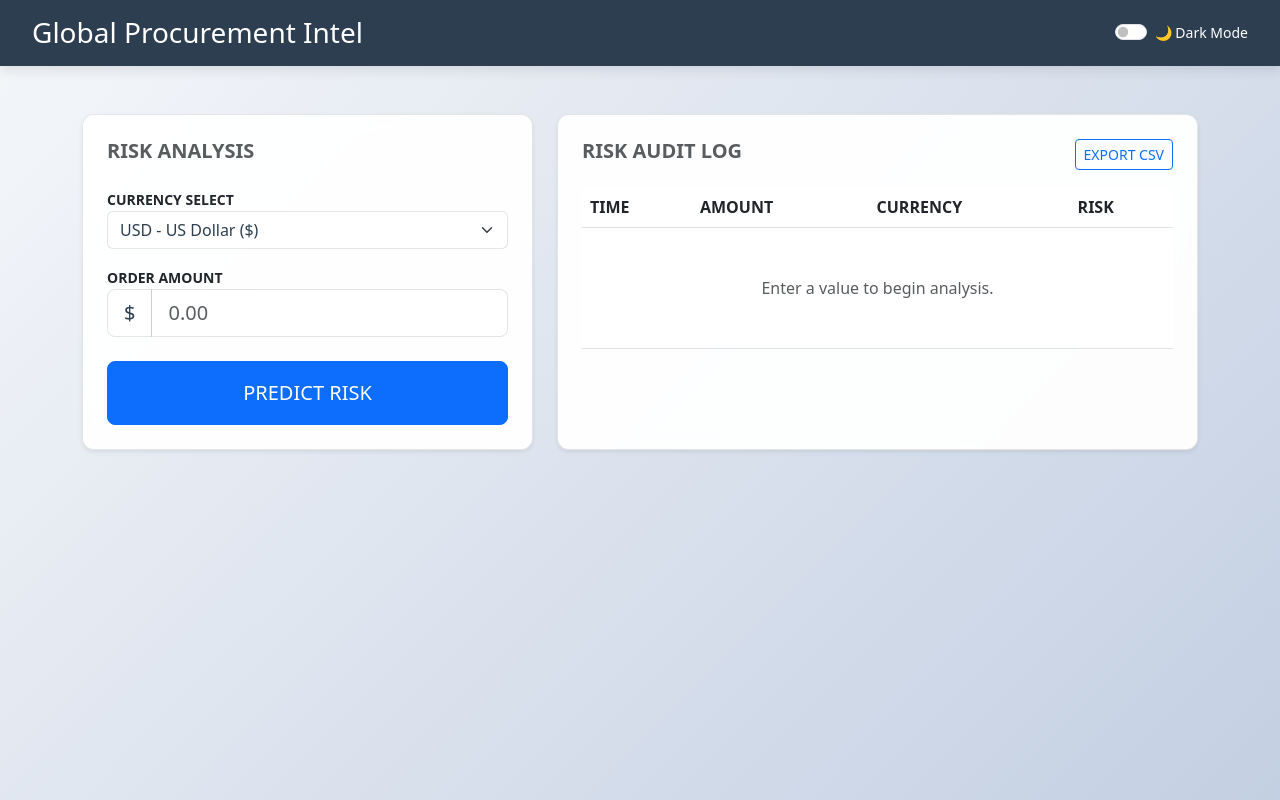
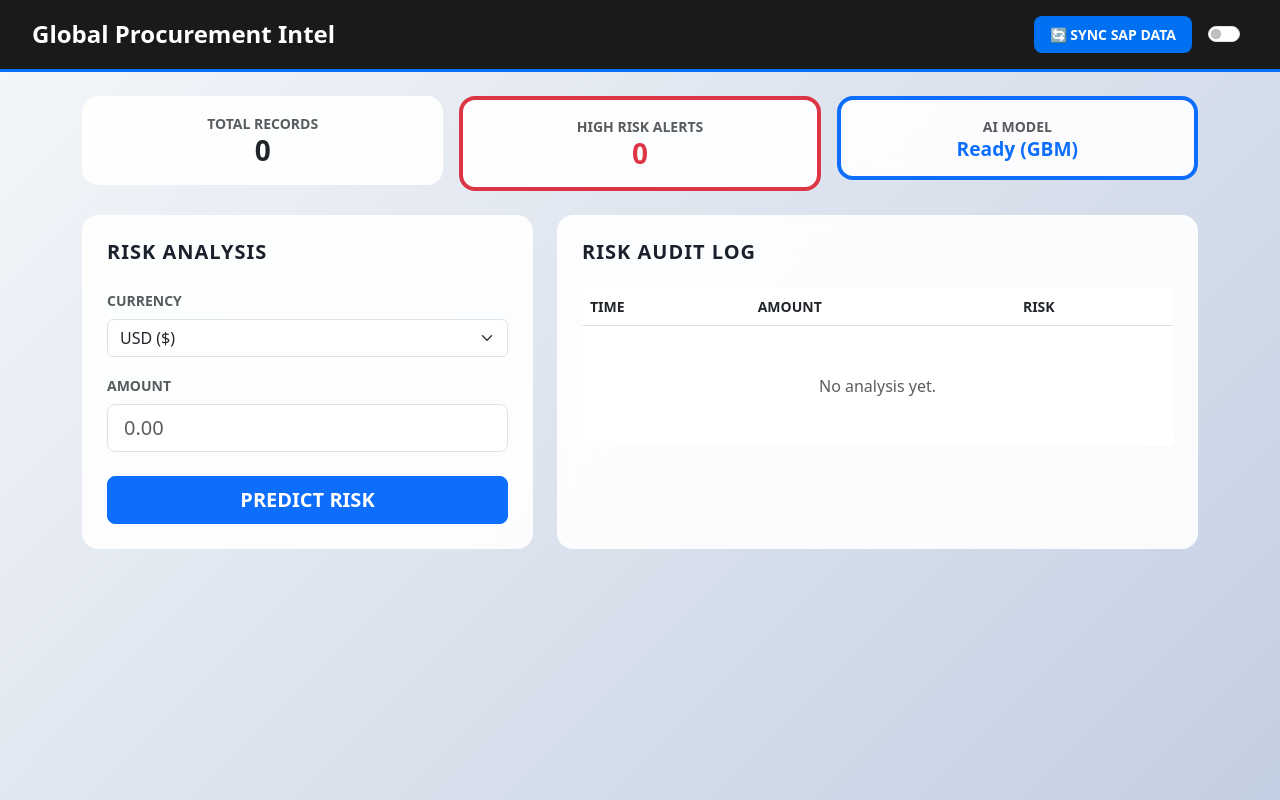
Before and after one commit to vaibhav-gitrepo/SAP-Procurement-Risk-AI, a Flask app: page / in a window 1280 px wide. Run offline with Flask 3, Linux system fonts and the light colour scheme.

Commit message:
Modified and Improvements for better results from the Model

```diff
--- a/app.py
+++ b/app.py
@@ -1,63 +1,85 @@
 import os
+import joblib
+import pandas as pd
 import requests
-from flask import Flask, render_template, request, jsonify
-import joblib
+import subprocess
+from flask import Flask, request, jsonify, render_template
+from sqlalchemy import create_engine, text
 
 app = Flask(__name__)
 
-# --- Configuration ---
-# Get your free key at https://www.exchangerate-api.com/
-EXCHANGE_API_KEY = os.getenv('EXCHANGE_RATE_API_KEY', 'your_key_here')
-DEFAULT_RATE = 0.012  # Fallback if API is down
+# Render Database URL Fix
+def get_db_url():
+    url = os.getenv("DATABASE_URL", "sqlite:///fallback.db")
+    if url.startswith("postgres://"):
+        url = url.replace("postgres://", "postgresql://", 1)
+    return url
 
-def get_live_inr_to_usd():
-    """Fetches real-time INR to USD conversion rate"""
-    url = f"https://v6.exchangerate-api.com/v6/{EXCHANGE_API_KEY}/pair/INR/USD"
-    try:
-        response = requests.get(url, timeout=5)
-        if response.status_code == 200:
-            return response.json().get('conversion_rate', DEFAULT_RATE)
-        return DEFAULT_RATE
-    except Exception as e:
-        print(f"API Error: {e}")
-        return DEFAULT_RATE
+# Load AI Model
+MODEL_PATH = 'models/vendor_risk_model.pkl'
+
+def load_model():
+    if os.path.exists(MODEL_PATH):
+        return joblib.load(MODEL_PATH)
+    return None
 
 @app.route('/')
 def index():
     return render_template('index.html')
 
+@app.route('/api/stats')
+def get_stats():
+    engine = create_engine(get_db_url())
+    try:
+        with engine.connect() as conn:
+            total = conn.execute(text("SELECT COUNT(*) FROM sap_po_data")).scalar()
+            high_risk = conn.execute(text("SELECT COUNT(*) FROM sap_po_data WHERE risk_label = 1")).scalar()
+        return jsonify({"total": total or 0, "high_risk": high_risk or 0})
+    except Exception:
+        return jsonify({"total": 0, "high_risk": 0})
+
+@app.route('/api/refresh', methods=['POST'])
+def refresh_system():
+    try:
+        # 1. Run Ingest Script
+        subprocess.run(["python", "ingest_sap_data.py"], check=True)
+        # 2. Run Train Script
+        subprocess.run(["python", "train_model.py"], check=True)
+
+        # Reload model into memory
+        global model
+        model = load_model()
+
+        return jsonify({"status": "success", "message": "System synchronized and model retrained."})
+    except Exception as e:
+        return jsonify({"status": "error", "message": str(e)}), 500
+
 @app.route('/predict', methods=['POST'])
 def predict():
-    try:
-        data = request.get_json()
-        raw_amount = float(data.get('amount'))
-        currency = data.get('currency', 'USD')
+    model = load_model()
+    if not model:
+        return jsonify({"risk": "Model Error", "status": "secondary"}), 500
 
-        # 1. Normalize Currency
-        live_rate = 1.0
-        if currency == 'INR':
-            live_rate = get_live_inr_to_usd()
-            normalized_amount = raw_amount * live_rate
-        else:
-            normalized_amount = raw_amount
+    data = request.json
+    raw_amount = float(data.get('amount'))
+    currency = data.get('currency')
 
-        # 2. Run Prediction Logic
-        # (Assuming model threshold is $5,000 USD)
-        is_high_risk = normalized_amount > 5000
+    # Simple Mock Exchange Rate logic
+    rate = 83.0 if currency == 'INR' else 1.0
+    normalized_amount = raw_amount / rate
 
-        # In a real setup, you'd use:
-        # model = joblib.load('vendor_risk_model.pkl')
-        # prediction = model.predict([[normalized_amount]])
+    # AI Prediction
+    input_df = pd.DataFrame([[normalized_amount]], columns=['amount_usd'])
+    prediction = model.predict(input_df)[0]
+    proba = model.predict_proba(input_df)[0]
+    confidence = max(proba)
 
-        return jsonify({
-            "risk": "High Risk" if is_high_risk else "Low Risk",
-            "status": "danger" if is_high_risk else "success",
-            "score": 92 if is_high_risk else 15,
-            "normalized_val": round(normalized_amount, 2),
-            "rate_used": live_rate
-        })
-    except Exception as e:
-        return jsonify({"error": str(e)}), 500
+    return jsonify({
+        "risk": f"{'High Risk' if prediction == 1 else 'Low Risk'} ({int(confidence*100)}%)",
+        "status": 'danger' if prediction == 1 else 'success',
+        "normalized_val": round(normalized_amount, 2),
+        "rate_used": rate
+    })
 
 if __name__ == '__main__':
     app.run(host='0.0.0.0', port=5000)
--- a/templates/index.html
+++ b/templates/index.html
@@ -2,110 +2,95 @@
 <html lang="en" data-theme="light">
 <head>
     <meta charset="UTF-8">
-    <meta name="viewport" content="width=device-width, initial-scale=1.0">
-    <title>SAP Global Risk Intel</title>
+    <title>SAP AI Risk Dashboard</title>
     <link href="https://cdn.jsdelivr.net/npm/bootstrap@5.3.0/dist/css/bootstrap.min.css" rel="stylesheet">
-
     <style>
         :root {
-            --sap-blue: #0070f2;
-            --sap-dark: #2c3e50;
+            --sap-blue: #0070f2; --sap-dark: #1a1a1a;
             --bg-gradient: linear-gradient(135deg, #f5f7fa 0%, #c3cfe2 100%);
-            --card-bg: rgba(255, 255, 255, 0.95);
-            --text-main: #2c3e50;
-            --border-color: rgba(0,0,0,0.1);
+            --card-bg: rgba(255, 255, 255, 0.9); --text-main: #1a202c; --text-muted: #4a5568;
         }
-
         [data-theme="dark"] {
-            --sap-dark: #111111;
-            --bg-gradient: linear-gradient(135deg, #0f0f0f 0%, #1c1e22 100%);
-            --card-bg: rgba(33, 37, 41, 0.95);
-            --text-main: #f8f9fa;
-            --border-color: rgba(255,255,255,0.1);
+            --sap-dark: #050505; --bg-gradient: linear-gradient(135deg, #0f172a 0%, #111827 100%);
+            --card-bg: rgba(30, 41, 59, 0.8); --text-main: #ffffff; --text-muted: #cbd5e1;
         }
-
-        body {
-            background: var(--bg-gradient);
-            color: var(--text-main);
-            min-height: 100vh;
-            transition: background 0.3s ease;
-        }
-
-        .sap-header { background: var(--sap-dark); color: white; padding: 1rem 2rem; box-shadow: 0 4px 12px rgba(0,0,0,0.1); }
-        .glass-card { background: var(--card-bg); border: 1px solid var(--border-color); border-radius: 12px; backdrop-filter: blur(10px); }
-        .form-control, .form-select, .input-group-text { background-color: var(--card-bg); color: var(--text-main); border: 1px solid var(--border-color); }
-        .status-pill { padding: 5px 15px; border-radius: 20px; color: white; font-size: 0.8rem; font-weight: bold; }
+        body { background: var(--bg-gradient); color: var(--text-main); min-height: 100vh; transition: 0.3s; padding-bottom: 50px; }
+        .sap-header { background: var(--sap-dark); color: white; padding: 1rem 2rem; border-bottom: 3px solid var(--sap-blue); }
+        .glass-card { background: var(--card-bg); border: 1px solid rgba(255,255,255,0.2); border-radius: 16px; backdrop-filter: blur(15px); transition: 0.3s; }
+        .block-title { color: var(--text-main) !important; font-weight: 800; text-transform: uppercase; letter-spacing: 1px; }
+        .status-pill { padding: 5px 12px; border-radius: 50px; color: white; font-size: 0.75rem; font-weight: bold; }
+        .btn-refresh { background: var(--sap-blue); color: white; border-radius: 8px; border: none; font-weight: bold; }
+        .btn-refresh:disabled { opacity: 0.6; cursor: not-allowed; }
     </style>
-
-    <script>
-        // Theme Toggle Logic
-        function toggleTheme() {
-            const checkbox = document.getElementById('darkModeToggle');
-            const theme = checkbox.checked ? 'dark' : 'light';
-            document.documentElement.setAttribute('data-theme', theme);
-            localStorage.setItem('sap-theme', theme);
-        }
-
-        // Apply theme immediately on head load
-        if (localStorage.getItem('sap-theme') === 'dark') {
-            document.documentElement.setAttribute('data-theme', 'dark');
-        }
-    </script>
 </head>
 <body>
-
-    <header class="sap-header d-flex justify-content-between align-items-center">
-        <h3 class="mb-0">Global Procurement Intel</h3>
+    <header class="sap-header d-flex justify-content-between align-items-center mb-4">
+        <h4 class="mb-0 fw-bold">Global Procurement Intel</h4>
+        <div class="d-flex align-items-center gap-3">
+            <button id="refreshBtn" onclick="triggerRefresh()" class="btn btn-refresh btn-sm px-3 py-2">
+                <span id="refreshText">🔄 SYNC SAP DATA</span>
+            </button>
             <div class="form-check form-switch">
                 <input class="form-check-input" type="checkbox" id="darkModeToggle" onchange="toggleTheme()">
-            <label class="form-check-label small text-white" for="darkModeToggle">🌙 Dark Mode</label>
+            </div>
         </div>
     </header>
 
-    <div class="container mt-5">
-        <div class="row g-4">
-            <div class="col-md-5">
-                <div class="card glass-card p-4 shadow-sm">
-                    <h5 class="text-muted mb-4 text-uppercase fw-bold">Risk Analysis</h5>
-
-                    <div class="mb-3">
-                        <label class="small fw-bold">CURRENCY SELECT</label>
-                        <select id="currency" class="form-select" onchange="updateSymbol()">
-                            <option value="USD">USD - US Dollar ($)</option>
-                            <option value="INR">INR - Indian Rupee (₹)</option>
-                        </select>
+    <div class="container">
+        <div class="row mb-4 g-3">
+            <div class="col-md-4">
+                <div class="card glass-card p-3 text-center">
+                    <small class="fw-bold text-muted">TOTAL RECORDS</small>
+                    <h3 id="stat-total" class="fw-bold mb-0">--</h3>
                 </div>
-
-                    <div class="mb-4">
-                        <label class="small fw-bold">ORDER AMOUNT</label>
-                        <div class="input-group input-group-lg">
-                            <span class="input-group-text" id="sym">$</span>
-                            <input type="number" id="amount" class="form-control" placeholder="0.00">
+            </div>
+            <div class="col-md-4">
+                <div class="card glass-card p-3 text-center border-start border-danger border-4">
+                    <small class="fw-bold text-muted text-danger">HIGH RISK ALERTS</small>
+                    <h3 id="stat-high" class="fw-bold mb-0 text-danger">--</h3>
+                </div>
+            </div>
+            <div class="col-md-4">
+                <div class="card glass-card p-3 text-center border-start border-primary border-4">
+                    <small class="fw-bold text-muted text-primary">AI MODEL</small>
+                    <h3 class="fw-bold mb-0 text-primary" style="font-size: 1.2rem;">Ready (GBM)</h3>
+                </div>
             </div>
         </div>
 
-                    <button onclick="runAnalysis()" class="btn btn-primary btn-lg w-100 py-3">PREDICT RISK</button>
-
+        <div class="row g-4">
+            <div class="col-md-5">
+                <div class="card glass-card p-4 h-100">
+                    <h5 class="block-title mb-4">Risk Analysis</h5>
+                    <div class="mb-3">
+                        <label class="small fw-bold text-muted mb-2">CURRENCY</label>
+                        <select id="currency" class="form-select" onchange="updateSym()">
+                            <option value="USD">USD ($)</option>
+                            <option value="INR">INR (₹)</option>
+                        </select>
+                    </div>
+                    <div class="mb-4">
+                        <label class="small fw-bold text-muted mb-2">AMOUNT</label>
+                        <input type="number" id="amount" class="form-control form-control-lg" placeholder="0.00">
+                    </div>
+                    <button onclick="runAnalysis()" class="btn btn-primary btn-lg w-100 fw-bold">PREDICT RISK</button>
                     <div id="result-area" class="mt-4 text-center" style="display:none;">
-                        <div id="risk-badge" class="badge p-3 w-100 mb-2" style="font-size: 1.2rem;"></div>
-                        <small id="conv-info" class="text-muted"></small>
+                        <div id="risk-badge" class="badge p-3 w-100 mb-2"></div>
+                        <small id="conv-info" class="fw-bold" style="color: var(--text-muted) !important;"></small>
                     </div>
                 </div>
             </div>
 
             <div class="col-md-7">
-                <div class="card glass-card p-4 shadow-sm h-100">
-                    <div class="d-flex justify-content-between align-items-center mb-3">
-                        <h5 class="text-muted text-uppercase fw-bold">Risk Audit Log</h5>
-                        <button class="btn btn-sm btn-outline-primary" onclick="exportCSV()">EXPORT CSV</button>
-                    </div>
+                <div class="card glass-card p-4 h-100">
+                    <h5 class="block-title mb-4">Risk Audit Log</h5>
                     <div class="table-responsive">
-                        <table class="table" id="logTable">
-                            <thead>
-                                <tr><th>TIME</th><th>AMOUNT</th><th>CURRENCY</th><th>RISK</th></tr>
+                        <table class="table table-borderless">
+                            <thead class="border-bottom">
+                                <tr class="text-muted small"><th>TIME</th><th>AMOUNT</th><th>RISK</th></tr>
                             </thead>
                             <tbody id="logBody">
-                                <tr><td colspan="4" class="text-center text-muted py-5">Enter a value to begin analysis.</td></tr>
+                                <tr><td colspan="3" class="text-center py-5 text-muted">No analysis yet.</td></tr>
                             </tbody>
                         </table>
                     </div>
@@ -115,17 +100,43 @@
     </div>
 
     <script>
-        function updateSymbol() {
-            const curr = document.getElementById('currency').value;
-            document.getElementById('sym').innerText = curr === 'INR' ? '₹' : '$';
+        function toggleTheme() {
+            const theme = document.getElementById('darkModeToggle').checked ? 'dark' : 'light';
+            document.documentElement.setAttribute('data-theme', theme);
+            localStorage.setItem('sap-theme', theme);
+        }
+
+        async function updateStats() {
+            const res = await fetch('/api/stats');
+            const data = await res.json();
+            document.getElementById('stat-total').innerText = data.total.toLocaleString();
+            document.getElementById('stat-high').innerText = data.high_risk.toLocaleString();
+        }
+
+        async function triggerRefresh() {
+            const btn = document.getElementById('refreshBtn');
+            const txt = document.getElementById('refreshText');
+            btn.disabled = true;
+            txt.innerText = "⏳ SYNCING & TRAINING...";
+
+            try {
+                const res = await fetch('/api/refresh', { method: 'POST' });
+                const data = await res.json();
+                alert(data.message);
+                updateStats();
+            } catch (e) {
+                alert("Refresh failed. Check server logs.");
+            } finally {
+                btn.disabled = false;
+                txt.innerText = "🔄 SYNC SAP DATA";
+            }
         }
 
         async function runAnalysis() {
             const amt = document.getElementById('amount').value;
             const curr = document.getElementById('currency').value;
-            if(!amt || amt <= 0) return alert("Please enter a valid amount");
+            if(!amt) return;
 
-            try {
             const res = await fetch('/predict', {
                 method: 'POST',
                 headers: {'Content-Type': 'application/json'},
@@ -133,56 +144,27 @@
             });
             const data = await res.json();
 
-                // Show Result
             document.getElementById('result-area').style.display = 'block';
             const badge = document.getElementById('risk-badge');
-                badge.className = `badge p-3 w-100 bg-${data.status}`;
-                badge.innerText = `RESULT: ${data.risk}`;
+            badge.className = `badge p-3 w-100 mb-2 bg-${data.status}`;
+            badge.innerText = data.risk;
 
-                if(curr === 'INR') {
-                    document.getElementById('conv-info').innerText = `Normalized: $${data.normalized_val} (Rate: ${data.rate_used.toFixed(4)})`;
-                } else {
-                    document.getElementById('conv-info').innerText = "";
-                }
+            document.getElementById('conv-info').innerText = curr === 'INR' ?
+                `Normalized: $${data.normalized_val} (Rate: ${data.rate_used})` : "Direct USD Analysis";
 
-                addToLog(amt, curr, data);
-            } catch (err) {
-                alert("Server Error. Ensure Flask is running.");
-            }
-        }
-
-        function addToLog(amt, curr, data) {
             const body = document.getElementById('logBody');
-            if(body.innerText.includes("Enter a value")) body.innerHTML = "";
+            if(body.innerText.includes("No analysis")) body.innerHTML = "";
             const row = body.insertRow(0);
-            const sym = curr === 'INR' ? '₹' : '$';
-            row.innerHTML = `
-                <td class="small">${new Date().toLocaleTimeString()}</td>
-                <td class="fw-bold">${sym}${parseFloat(amt).toLocaleString()}</td>
-                <td>${curr}</td>
-                <td><span class="status-pill bg-${data.status}">${data.risk}</span></td>
-            `;
-        }
-
-        function exportCSV() {
-            let csv = "Time,Amount,Currency,Risk\n";
-            document.querySelectorAll("#logBody tr").forEach(tr => {
-                const cols = tr.querySelectorAll("td");
-                if(cols.length > 1) {
-                    csv += `"${cols[0].innerText}","${cols[1].innerText.replace(/[^0-9.]/g, '')}","${cols[2].innerText}","${cols[3].innerText}"\n`;
-                }
-            });
-            const blob = new Blob([csv], { type: 'text/csv' });
-            const url = window.URL.createObjectURL(blob);
-            const a = document.createElement('a');
-            a.href = url; a.download = 'audit_log.csv'; a.click();
+            row.innerHTML = `<td>${new Date().toLocaleTimeString()}</td><td>${curr} ${amt}</td>
+                             <td><span class="status-pill bg-${data.status}">${data.risk.split(' ')[0]}</span></td>`;
         }
 
         window.onload = () => {
             if (localStorage.getItem('sap-theme') === 'dark') {
                 document.getElementById('darkModeToggle').checked = true;
+                toggleTheme();
             }
-            updateSymbol();
+            updateStats();
         }
     </script>
 </body>
```
Also changed, not shown: check_db.py (added, +33 -0 lines), docker-compose.yml (+9 -11 lines), ingest_sap_data.py (+16 -43 lines), train_model.py (+38 -32 lines). Lines whose indentation alone changed are shown as unchanged.
